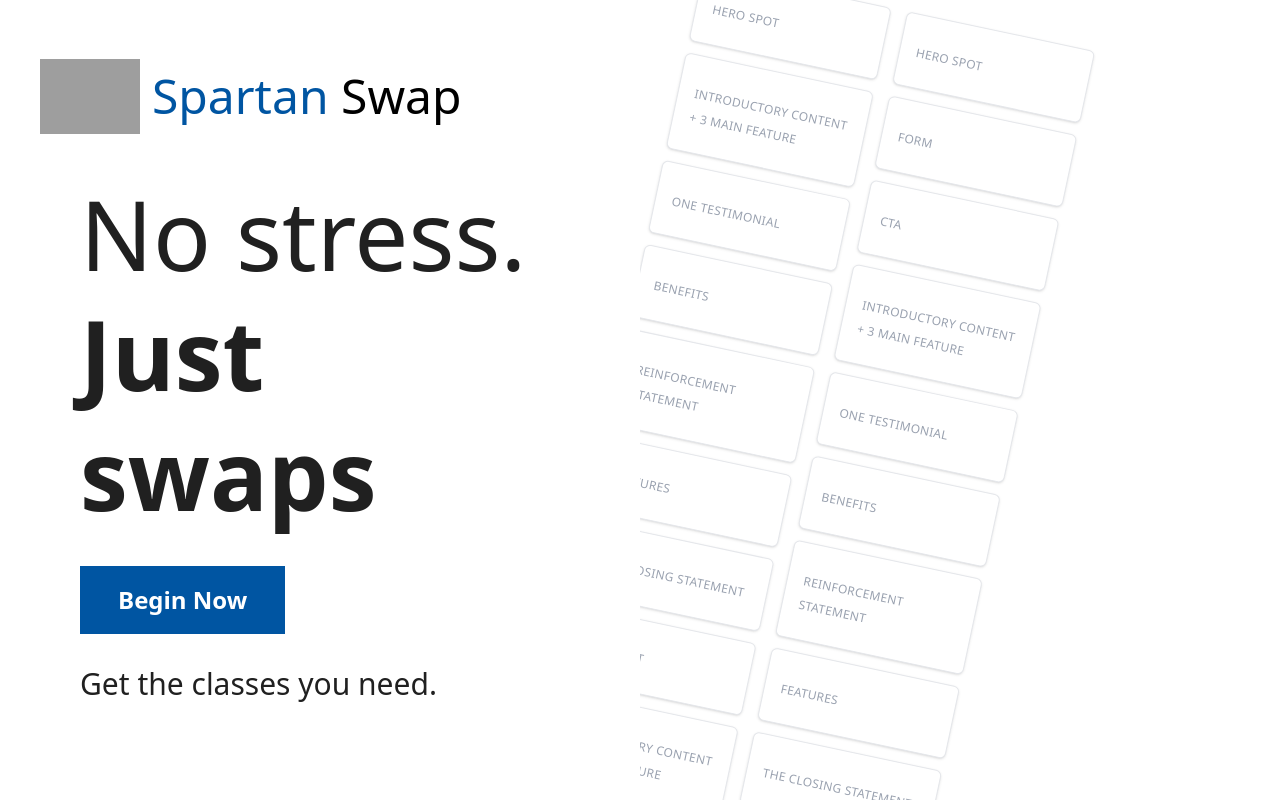
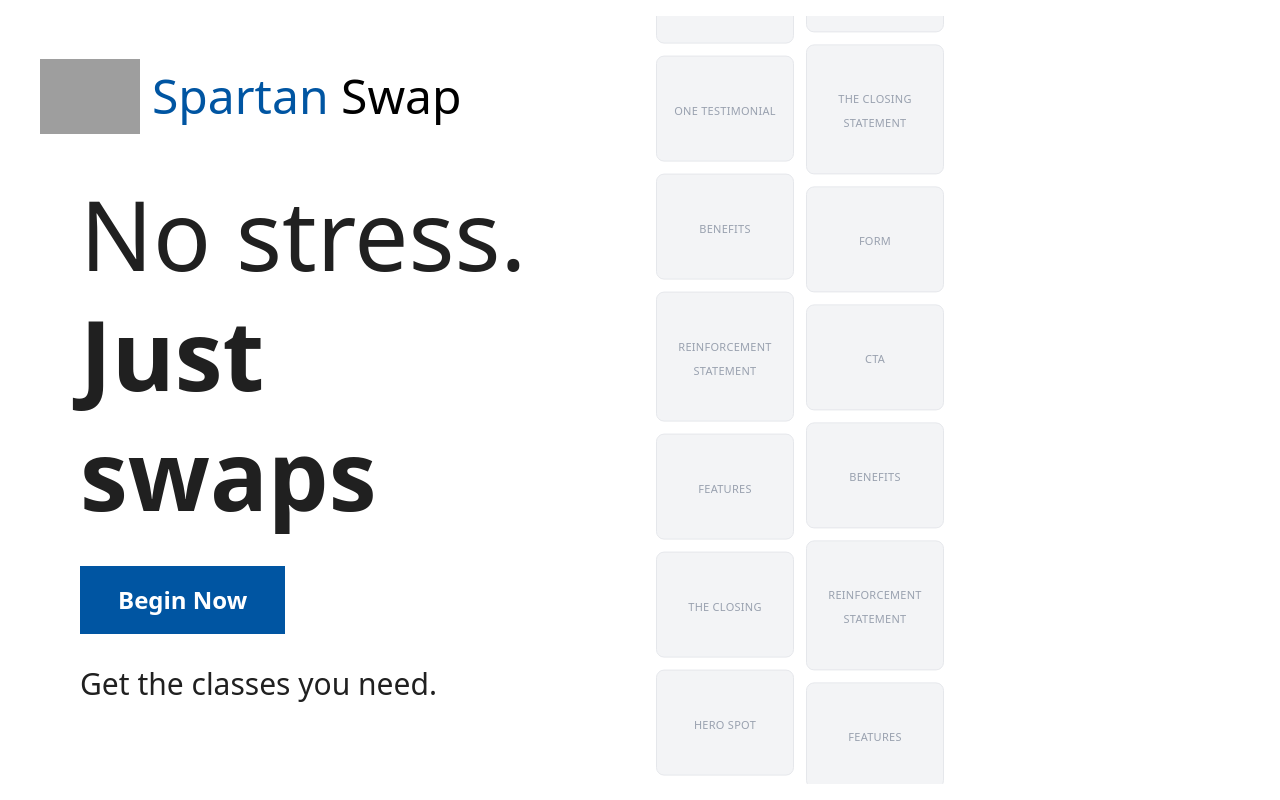
Before and after one commit to AleksandrRise/spartan-swap, a Next.js app: page / in a window 1280 px wide. Built offline with nearby package versions, Linux system fonts and the light colour scheme; grey boxes are pictures that could not be loaded.

Commit message:
Made blocks move in the landing page

```diff
--- /dev/null
+++ b/src/components/landing/Block.tsx
@@ -0,0 +1,18 @@
+type BlockType = {
+    label: string;
+}
+
+export default function Block({ label }: BlockType) {
+
+    // Classes
+    const blockClasses =
+        "bg-gray-100 border border-gray-200 rounded-lg px-4 py-10 text-center whitespace-pre-line";
+    const blockLabelClasses =
+        "text-[11px] font-medium tracking-wide text-gray-400 uppercase";
+
+    return (
+        <div className={blockClasses}>
+            <span className={blockLabelClasses}>{label}</span>
+        </div>
+    )
+};
--- /dev/null
+++ b/src/components/landing/Column.tsx
@@ -0,0 +1,32 @@
+import Block from "./Block";
+
+type ColumnType = {
+    blocks: string[],
+    direction: string,
+    duration: number
+}
+
+export default function Column({ blocks, direction, duration = 25 }: ColumnType) {
+
+    // Classes
+    const columnClasses = "flex-1 overflow-hidden";
+    const columnInnerClasses = "flex flex-col gap-3";
+
+    const allBlocks = [...blocks, ...blocks];
+
+    return (
+    <div className={columnClasses}>
+        <div
+            className={columnInnerClasses}
+            style={{
+                animation: `scroll-${direction} ${duration}s linear infinite`,
+            }}
+        >
+            {allBlocks.map((label, index) => (
+                <Block key={`${label}-${index}`} label={label} />
+            ))}
+        </div>
+    </div>
+    );
+
+};
--- a/src/components/landing/WireframePreview.tsx
+++ b/src/components/landing/WireframePreview.tsx
@@ -1,61 +1,46 @@
-import React from "react";
+import Column from "./Column";
 
-// Class constants
-const containerClasses = "relative overflow-hidden h-screen";
-const columnsWrapperClasses = "flex gap-4 rotate-12 origin-top-left translate-x-16 -translate-y-8";
-const leftColumnClasses = "flex flex-col gap-3 animate-scroll-up";
-const rightColumnClasses = "flex flex-col gap-3 animate-scroll-down";
-const cardClasses = "bg-white border border-gray-200 rounded-md px-4 py-6 w-48 shadow-sm";
-const cardLabelClasses = "text-gray-400 text-xs font-medium tracking-wide";
+export default function WireframePreview() {
 
-// Data constants
-const leftColumnData = [
-  "HERO SPOT",
-  "INTRODUCTORY CONTENT + 3 MAIN FEATURE",
-  "ONE TESTIMONIAL",
-  "BENEFITS",
-  "REINFORCEMENT STATEMENT",
-  "FEATURES",
-  "THE CLOSING STATEMENT",
-];
+  // Classes
+  const containerClasses = "w-1/2 h-screen overflow-hidden flex gap-3 p-4";
 
-const rightColumnData = [
-  "HERO SPOT",
-  "FORM",
-  "CTA",
-  "INTRODUCTORY CONTENT + 3 MAIN FEATURE",
-  "ONE TESTIMONIAL",
-  "BENEFITS",
-  "REINFORCEMENT STATEMENT",
-  "FEATURES",
-  "THE CLOSING STATEMENT",
-  "FOOTER",
-];
+  const column1Blocks: string[] = [
+    "HERO SPOT",
+    "INTRODUCTORY CONTENT\n+ 3 MAIN FEATURE",
+    "ONE TESTIMONIAL",
+    "BENEFITS",
+    "REINFORCEMENT STATEMENT",
+    "FEATURES",
+    "THE CLOSING",
+  ];
 
-const WireframePreview: React.FC = () => {
-  const Card = ({ label }: { label: string }) => (
-    <div className={cardClasses}>
-      <span className={cardLabelClasses}>{label}</span>
-    </div>
-  );
+  const column2Blocks: string[] = [
+    "FORM",
+    "CTA",
+    "BENEFITS",
+    "REINFORCEMENT STATEMENT",
+    "FEATURES",
+    "THE CLOSING STATEMENT",
+  ];
 
   return (
-    <div className={containerClasses}>
-      <div className={columnsWrapperClasses}>
-        <div className={leftColumnClasses}>
-          {[...leftColumnData, ...leftColumnData].map((label, index) => (
-            <Card key={index} label={label} />
-          ))}
-        </div>
+    <>
+      <style>{`
+        @keyframes scroll-up {
+          0% { transform: translateY(0); }
+          100% { transform: translateY(-50%); }
+        }
+        @keyframes scroll-down {
+          0% { transform: translateY(-50%); }
+          100% { transform: translateY(0); }
+        }
+      `}</style>
 
-        <div className={rightColumnClasses}>
-          {[...rightColumnData, ...rightColumnData].map((label, index) => (
-            <Card key={index} label={label} />
-          ))}
-        </div>
+      <div className={containerClasses}>
+        <Column blocks={column1Blocks} direction="up" duration={20} />
+        <Column blocks={column2Blocks} direction="down" duration={25} />
       </div>
-    </div>
+    </>
   );
 };
-
-export default WireframePreview;
```
